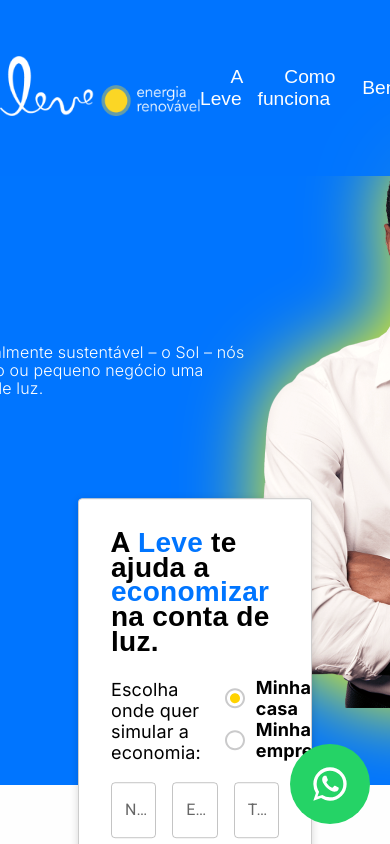
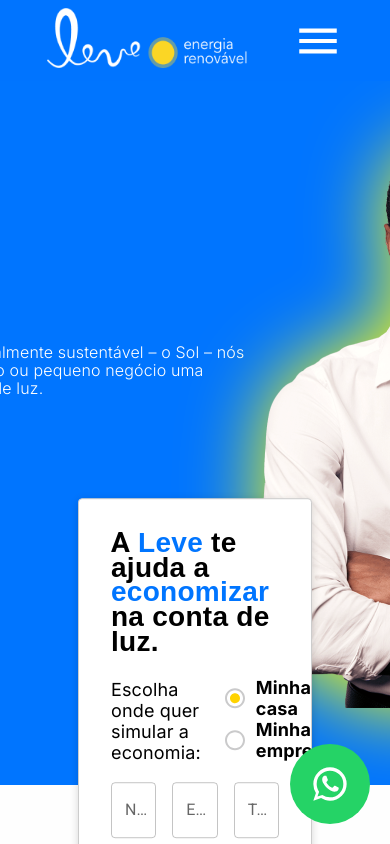
Before and after one commit to Leve-Energia-Renovavel/frontend-site, a Next.js app: page / in a window 390 px wide. Shown: the top 844 px of the page. Built offline with nearby package versions, Linux system fonts and the light colour scheme; a web font is replaced by a local one.

Commit message:
styles for header burguer menu

```diff
--- a/src/app/pages/components/header/Header.jsx
+++ b/src/app/pages/components/header/Header.jsx
@@ -1,19 +1,43 @@
 "use client"
 
-import React from 'react';
-import Image from 'next/image'
-import Link from 'next/link'
-import { HeaderContainer, Nav, Ul, MenuItem, ButtonContainer, LogoContainer, NavContainer, HeaderHeightComponent } from './styles';
-import logo from "../../../../resources/img/logo-header.png"
+import MenuIcon from '@mui/icons-material/Menu';
+import Image from 'next/image';
+import Link from 'next/link';
+import { useRouter } from 'next/navigation';
+import { useEffect, useState } from 'react';
+import logo from "../../../../resources/img/logo-header.png";
 import DefaultButton from '../utils/buttons/DefaultButton';
-import { useRouter } from 'next/navigation';
+import MobileHeader from './MobileHeader';
+import { ButtonContainer, HeaderContainer, LogoContainer, MenuItem, MobileHeaderContainer, Nav, NavContainer, Ul, burguerMenuStyles } from './styles';
 
 export default function Header() {
 
     const router = useRouter()
+    const [isMobile, setIsMobile] = useState(false);
+    const [isMenuOpen, setMenuOpen] = useState(false);
+
+    const mobileWidth = 900
+
+    useEffect(() => {
+        const handleResize = () => {
+            const windowSize = window.innerWidth <= mobileWidth;
+            if (windowSize !== isMobile) setIsMobile(windowSize);
+        };
+
+        window.addEventListener('resize', handleResize);
+        handleResize();
+        return () => {
+            window.removeEventListener('resize', handleResize);
+        };
+    }, [isMobile]);
+
+    const closeMobileMenu = () => {
+        setMenuOpen(false)
+    }
 
     return (
         <>
+            {!isMobile ? (
                 <HeaderContainer>
                     <LogoContainer>
                         <Image className='logoImage'
@@ -45,11 +69,31 @@
                             </Ul>
                         </Nav>
                     </NavContainer>
+
                     <ButtonContainer>
                         <DefaultButton variant="contained" text="Quero ser Leve" />
                         <DefaultButton variant="outlined" text="Já sou Leve" />
                     </ButtonContainer>
                 </HeaderContainer>
+
+            ) : (
+                <MobileHeaderContainer>
+                    <LogoContainer>
+                        <Image className='logoImage'
+                            src={logo}
+                            alt="Leve Energia Logo"
+                            width={200}
+                            height={60}
+                            onClick={() => router.push("/")}
+                        />
+                    </LogoContainer>
+                    <MenuIcon sx={burguerMenuStyles} onClick={() => setMenuOpen(!isMenuOpen)} />
+                    {isMenuOpen && (
+                        <MobileHeader isMenuOpen={isMenuOpen} closeMenu={closeMobileMenu} />
+                    )}
+                </MobileHeaderContainer>
+            )}
+
         </>
 
     );
--- /dev/null
+++ b/src/app/pages/components/header/MobileHeader.jsx
@@ -0,0 +1,48 @@
+import CloseIcon from '@mui/icons-material/Close';
+import { Modal } from '@mui/material';
+import { useRouter } from 'next/navigation';
+import { MenuItemMobile, MobileMenu, NavContainer, NavMobile, UlMobile } from './styles';
+
+export default function MobileHeader(props) {
+
+    const router = useRouter()
+    const { isMenuOpen, closeMenu } = props;
+
+    const handleNavigation = (path) => {
+        closeMenu()
+        router.push(`${path}`)
+
+    }
+
+    return (
+        <Modal
+            open={isMenuOpen}
+            onClose={closeMenu}
+        >
+            <MobileMenu>
+                <CloseIcon className='closeIcon' onClick={closeMenu} />
+                <NavContainer>
+                    <NavMobile>
+                        <UlMobile>
+                            <MenuItemMobile>
+                                <a onClick={() => handleNavigation("/")}>A Leve</a>
+                            </MenuItemMobile>
+                            <MenuItemMobile>
+                                <a onClick={() => handleNavigation("/about")}>Como funciona</a>
+                            </MenuItemMobile>
+                            <MenuItemMobile>
+                                <a onClick={() => handleNavigation("/beneficios")}>Benefícios</a>
+                            </MenuItemMobile>
+                            <MenuItemMobile>
+                                <a onClick={() => handleNavigation("/quem-pode-ser-Leve")}>Quem pode ser Leve</a>
+                            </MenuItemMobile>
+                            <MenuItemMobile>
+                                <a onClick={() => handleNavigation("/blog")}>Blog</a>
+                            </MenuItemMobile>
+                        </UlMobile>
+                    </NavMobile>
+                </NavContainer>
+            </MobileMenu>
+        </Modal>
+    );
+}
--- a/src/app/pages/components/header/styles.jsx
+++ b/src/app/pages/components/header/styles.jsx
@@ -27,13 +27,6 @@
             cursor: pointer;
         }
     }
-
-    /* @media (max-width: 800px) {
-        width: 90vw;
-    }
-    @media (max-width: 400px) {
-        width: 100%;
-    } */
 `
 
 export const Nav = styled.nav`
@@ -48,6 +41,7 @@
     align-items: center;
     list-style-type: none;
 `
+
 
 export const MenuItem = styled.li`
     a {
@@ -66,11 +60,88 @@
     /* width: 20vw; */
 `;
 export const LogoContainer = styled.div``;
+
 export const NavContainer = styled.div``;
 
-// export const HeaderHeightComponent = styled.div`
-//     background-color: ${background.primary};
-//     background-color: green;
-//     /* padding-top: 8vh;  //margin for header */
+export const MobileHeaderContainer = styled.header`
+    display: flex;
+    align-items: center;
+    justify-content: space-evenly;
+    flex-direction: row;
+    overflow: hidden;
+    background-color: rgba(0, 117, 255, 0.9);
+    backdrop-filter: blur(2px); /* Add a slight blur effect */
+    -webkit-backdrop-filter: blur(2px); /* For Safari */
+    padding-top: .5rem;
+    padding-bottom: .5rem;
 
-// `;
+    width: 100vw;
+    text-align: center;
+    font-size: 1.2rem;
+
+    position: fixed;
+    top: 0;
+    left: 0;
+    z-index: 1000;
+
+    .logoImage {
+        &:hover {
+            cursor: pointer;
+        }
+    }
+`
+export const MobileMenu = styled.div`
+  display: flex;
+  flex-direction: column;
+  align-items: center;
+  justify-content: center;
+
+  border-radius: 30px;
+  background-color: ${background.blueLeve};
+
+  font-size: 2rem;
+  margin: 5rem 2rem;
+  padding: 2rem;
+
+  .closeIcon {
+    color: ${background.white};
+    font-size: 5rem;
+    margin: 0 auto;
+    cursor: pointer;
+  }
+`;
+
+
+export const NavMobile = styled.nav`
+  display: flex;
+  align-items: center;
+  flex-direction: column;
+`;
+
+export const UlMobile = styled.ul`
+  list-style-type: none;
+  `;
+
+export const MenuIcon = styled.div`
+  color: #FFF;
+  font-size: 50px;
+  cursor: pointer;
+  `;
+
+export const MenuItemMobile = styled.li`
+    margin: 2rem;
+
+    a {
+        text-decoration: none;
+        padding: 1rem;
+        color: ${background.light};
+        cursor: pointer;
+
+        &:hover {
+            font-weight: bold;
+        }
+    }
+
+`;
+
+export const burguerMenuStyles = { color: "#FFF", fontSize: 50, cursor: 'pointer' }
```
Lines whose indentation alone changed are shown as unchanged.
